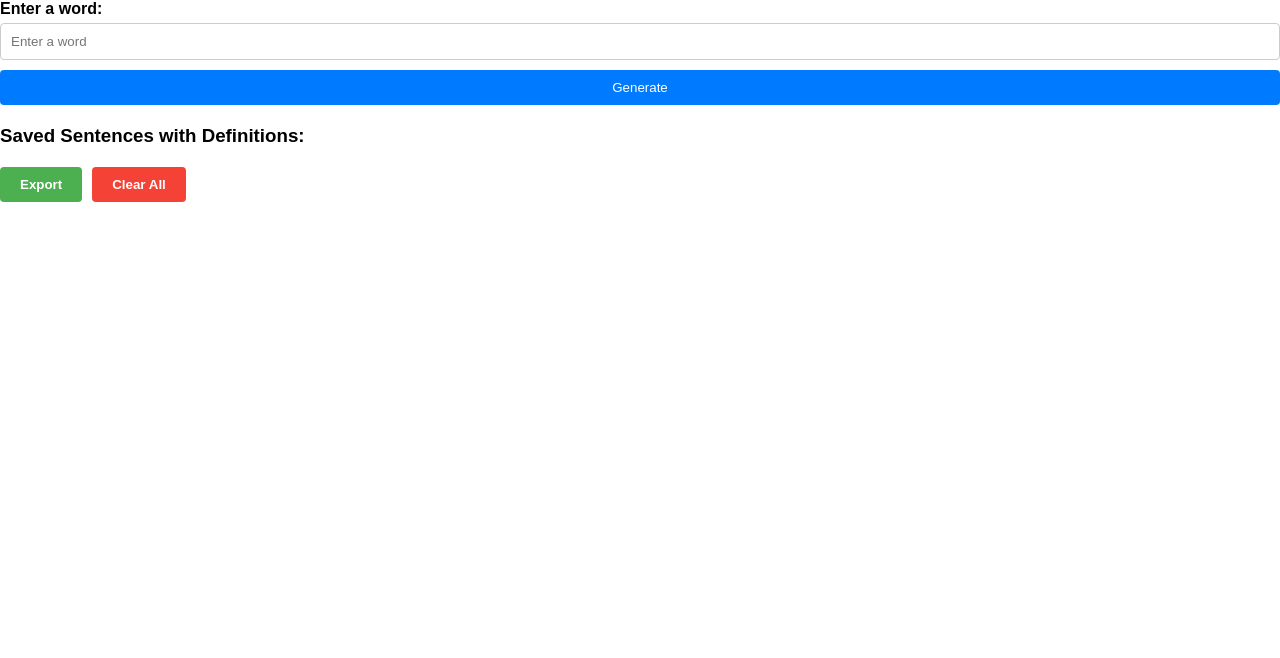
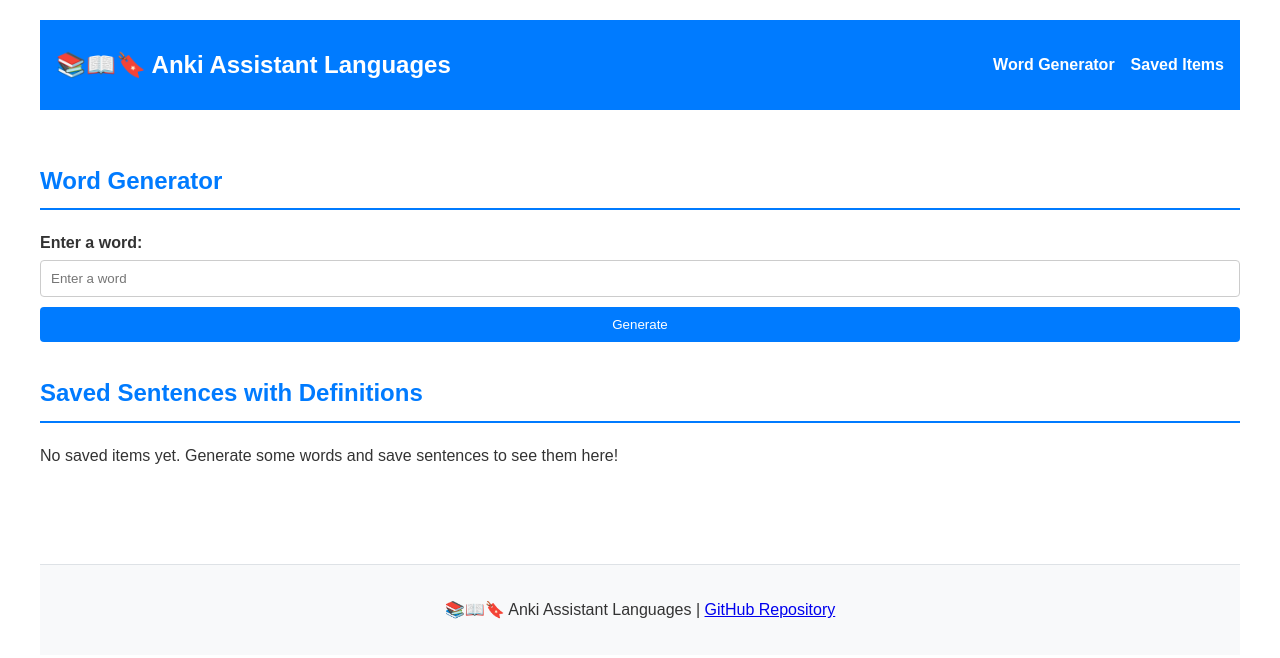
Before and after one commit to cantalupo555/anki-assistant-languages, a React (Create React App) app in the folder frontend/: page / in a window 1280 px wide. Shown: the top 658 px of the page. Built offline with nearby package versions, Linux system fonts and the light colour scheme.

Commit message:
Add new components to improve UI and UX

```diff
--- a/frontend/src/App.css
+++ b/frontend/src/App.css
@@ -3,13 +3,57 @@ body {
   font-family: Arial, sans-serif;
   margin: 0;
   padding: 0;
+  line-height: 1.6;
+  color: #333;
 }
 
-/* Container Styles */
-.container {
-  max-width: 800px;
+.app-container {
+  max-width: 1200px;
   margin: 0 auto;
   padding: 20px;
+}
+
+/* Header Styles */
+.app-header {
+  background-color: #007bff;
+  color: white;
+  padding: 1rem;
+  display: flex;
+  justify-content: space-between;
+  align-items: center;
+}
+
+.app-header h1 {
+  margin: 0;
+  font-size: 1.5rem;
+}
+
+.app-header nav ul {
+  list-style-type: none;
+  padding: 0;
+  display: flex;
+  gap: 1rem;
+}
+
+.app-header nav a {
+  color: white;
+  text-decoration: none;
+  font-weight: bold;
+}
+
+/* Main Content Styles */
+main {
+  padding: 2rem 0;
+}
+
+section {
+  margin-bottom: 2rem;
+}
+
+h2 {
+  color: #007bff;
+  border-bottom: 2px solid #007bff;
+  padding-bottom: 0.5rem;
 }
 
 /* Form Styles */
@@ -38,6 +82,11 @@ button {
   border: none;
   border-radius: 4px;
   cursor: pointer;
+  transition: background-color 0.3s ease;
+}
+
+button:hover {
+  background-color: #0056b3;
 }
 
 button:disabled {
@@ -45,40 +94,74 @@ button:disabled {
   cursor: not-allowed;
 }
 
-/* Result Styles */
-.result {
-  border: 1px solid #ccc;
-  border-radius: 4px;
-  padding: 20px;
-  margin-bottom: 20px;
+/* Result Container Styles */
+.result-container {
+  background-color: #f8f9fa;
+  border-radius: 8px;
+  padding: 1rem;
+  margin-top: 1rem;
+  box-shadow: 0 2px 4px rgba(0,0,0,0.1);
 }
 
-h2,
-h3 {
-  margin-top: 0;
+.result-section {
+  margin-bottom: 1rem;
 }
 
-ul {
+.result-section h4 {
+  color: #007bff;
+  margin-bottom: 0.5rem;
+}
+
+/* Sentence List Styles */
+.sentence-list {
   list-style-type: none;
   padding: 0;
 }
 
-li {
-  padding: 10px;
+.sentence-list li {
+  border: 1px solid #dee2e6;
+  border-radius: 4px;
+  margin-bottom: 0.5rem;
+  padding: 0.5rem;
+  transition: background-color 0.3s ease;
   cursor: pointer;
 }
 
-li:hover {
-  background-color: #f5f5f5;
+.sentence-list li:hover,
+.sentence-list li.selected {
+  background-color: #e9ecef;
 }
 
-.selected {
-  background-color: #f5f5f5;
+/* Pagination Styles */
+.pagination {
+  display: flex;
+  justify-content: center;
+  align-items: center;
+  gap: 1rem;
+  margin-top: 1rem;
 }
 
-/* Token Count Styles */
-.token-count {
-  font-weight: bold;
+/* Saved Items Styles */
+.saved-items-list {
+  border: 1px solid #dee2e6;
+  border-radius: 4px;
+  padding: 1rem;
+}
+
+.saved-items-list li {
+  display: flex;
+  justify-content: space-between;
+  align-items: center;
+  padding: 0.5rem;
+  border-bottom: 1px solid #dee2e6;
+}
+
+.saved-items-list li:last-child {
+  border-bottom: none;
+}
+
+.saved-item-content {
+  flex-grow: 1;
 }
 
 /* Action Buttons Styles */
@@ -101,7 +184,6 @@ li:hover {
   opacity: 0.8;
 }
 
-/* Specific style for the Export button */
 .export-button {
   background-color: #4CAF50;
   color: white;
@@ -112,8 +194,33 @@ li:hover {
   color: white;
 }
 
-/* Ensure the Generate button keeps its original style */
-button[type="submit"] {
-  background-color: #007bff;
-  color: #fff;
+/* Token Info Styles */
+.token-info {
+  background-color: #e9ecef;
+  border-radius: 4px;
+  padding: 0.5rem;
+  margin-top: 1rem;
 }
+
+.token-info h4 {
+  margin-bottom: 0.5rem;
+}
+
+/* Footer Styles */
+footer {
+  background-color: #f8f9fa;
+  text-align: center;
+  padding: 1rem;
+  margin-top: 2rem;
+  border-top: 1px solid #dee2e6;
+}
+
+/* Error Styles */
+.error {
+  color: #721c24;
+  background-color: #f8d7da;
+  border: 1px solid #f5c6cb;
+  border-radius: 4px;
+  padding: 0.75rem 1.25rem;
+  margin-bottom: 1rem;
+}
--- a/frontend/src/App.tsx
+++ b/frontend/src/App.tsx
@@ -1,6 +1,9 @@
 import React, { useState, useEffect } from 'react';
 import ReactMarkdown from 'react-markdown';
 import './App.css';
+
+// Backend API URL, with a default value if the environment variable is not set
+const API_URL = process.env.BACKEND_API_URL || 'http://localhost:5000/generate';
 
 // Interface to define the format of the result
 interface Result {
@@ -18,29 +21,19 @@ interface TokenCount {
   totalTokens: number;
 }
 
-// New interface for saved items
+// Interface for saved items
 interface SavedItem {
   sentence: string;
   definition: string;
 }
 
-// Backend API URL, with a default value if the environment variable is not set
-const API_URL = process.env.BACKEND_API_URL || 'http://localhost:5000/generate';
-
 export default function App() {
-  // State to store the word entered by the user
   const [word, setWord] = useState('');
-  // State to store the result from the API
   const [result, setResult] = useState<Result | null>(null);
-  // State to store a possible error
   const [error, setError] = useState<string | null>(null);
-  // State to indicate if the request is in progress
   const [isLoading, setIsLoading] = useState(false);
-  // State to store the selected sentence
   const [selectedSentence, setSelectedSentence] = useState<string | null>(null);
-  // State to store the current page number
   const [currentPage, setCurrentPage] = useState(1);
-  // New state to store saved sentences with definitions
   const [savedItems, setSavedItems] = useState<SavedItem[]>([]);
 
   // Effect to load saved items from localStorage on component mount
@@ -151,8 +144,20 @@ export default function App() {
   };
 
   return (
-      <div>
-        {/* Form for entering the word */}
+      <div className="app-container">
+        <header className="app-header">
+          <h1>📚📖🔖 Anki Assistant Languages</h1>
+          <nav>
+            <ul>
+              <li><a href="#generator">Word Generator</a></li>
+              <li><a href="#saved-items">Saved Items</a></li>
+            </ul>
+          </nav>
+        </header>
+
+        <main>
+          <section id="generator">
+            <h2>Word Generator</h2>
             <form onSubmit={handleSubmit}>
               <label htmlFor="word-input">Enter a word:</label>
               <input
@@ -167,36 +172,34 @@ export default function App() {
               </button>
             </form>
 
-        {/* Display the error, if any */}
-        {error && <div role="alert">{error}</div>}
+            {error && <div className="error" role="alert">{error}</div>}
 
-        {/* Display the results, if any */}
             {result && (
-            <div>
-              <h2>Results for: {result.word}</h2>
-              <h3>Translation:</h3>
+                <div className="result-container">
+                  <h3>Results for: {result.word}</h3>
+                  <div className="result-section">
+                    <h4>Translation:</h4>
                     <ReactMarkdown>{result.translation.text}</ReactMarkdown>
-              <h3>Definitions:</h3>
+                  </div>
+                  <div className="result-section">
+                    <h4>Definitions:</h4>
                     <ReactMarkdown>{result.definitions.text}</ReactMarkdown>
-              <h3>Select 1 Sentence:</h3>
-              <ul>
+                  </div>
+                  <div className="result-section">
+                    <h4>Select 1 Sentence:</h4>
+                    <ul className="sentence-list">
                       {getCurrentPageSentences().map((sentence, index) => (
                           <li
                               key={index}
                               onClick={() => handleSentenceClick(sentence)}
-                        style={{
-                          backgroundColor:
-                              selectedSentence === sentence ? 'lightgray' : 'transparent',
-                          cursor: 'pointer',
-                        }}
+                              className={selectedSentence === sentence ? 'selected' : ''}
                           >
                             <ReactMarkdown>{sentence}</ReactMarkdown>
                           </li>
                       ))}
                     </ul>
 
-              {/* Pagination controls */}
-              <div>
+                    <div className="pagination">
                       <button
                           onClick={() => handlePageChange(currentPage - 1)}
                           disabled={currentPage === 1}
@@ -212,36 +215,38 @@ export default function App() {
                       </button>
                     </div>
 
-              {/* Display the selected sentence, if any */}
                     {selectedSentence && (
-                  <div>
-                    <h3>Selected Sentence:</h3>
+                        <div className="selected-sentence">
+                          <h4>Selected Sentence:</h4>
                           <ReactMarkdown>{selectedSentence}</ReactMarkdown>
                           <button onClick={handleSaveItem}>Save Sentence with Definition</button>
                         </div>
                     )}
+                  </div>
 
-              <div>
+                  <div className="token-info">
+                    <h4>Token Information:</h4>
                     <p>
-                  <b>Total Tokens</b>
-                  <br/>
-                  Input: {result.totalTokenCount.inputTokens}
-                  <br/>
-                  Output: {result.totalTokenCount.outputTokens}
-                  <br/>
+                      Input: {result.totalTokenCount.inputTokens}<br />
+                      Output: {result.totalTokenCount.outputTokens}<br />
                       Total: {result.totalTokenCount.totalTokens}
                     </p>
                   </div>
                 </div>
             )}
+          </section>
 
-        {/* Display saved items */}
-        <div>
-          <h3>Saved Sentences with Definitions:</h3>
-          <ul>
+          <section id="saved-items">
+            <h2>Saved Sentences with Definitions</h2>
+            {savedItems.length > 0 ? (
+                <>
+                  <ul className="saved-items-list">
                     {savedItems.map((item, index) => (
                         <li key={index}>
-                  {item.sentence};{item.definition}
+                          <div className="saved-item-content">
+                            <ReactMarkdown>{item.sentence}</ReactMarkdown>
+                            <ReactMarkdown>{item.definition}</ReactMarkdown>
+                          </div>
                           <button onClick={() => handleRemoveSavedItem(item)}>Remove</button>
                         </li>
                     ))}
@@ -250,7 +255,22 @@ export default function App() {
                     <button onClick={handleExport} className="export-button">Export</button>
                     <button onClick={handleClearAll} className="clear-all-button">Clear All</button>
                   </div>
-        </div>
+                </>
+            ) : (
+                <p>No saved items yet. Generate some words and save sentences to see them here!</p>
+            )}
+          </section>
+        </main>
+
+        <footer>
+          <p>
+            📚📖🔖 Anki Assistant Languages |{' '}
+            <a href="https://github.com/cantalupo555/anki-assistant-languages" target="_blank"
+               rel="noopener noreferrer">
+              GitHub Repository
+            </a>
+          </p>
+        </footer>
       </div>
   );
 }
```
Lines whose indentation alone changed are shown as unchanged.
